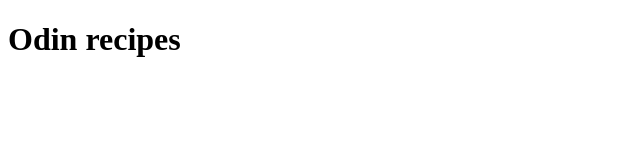
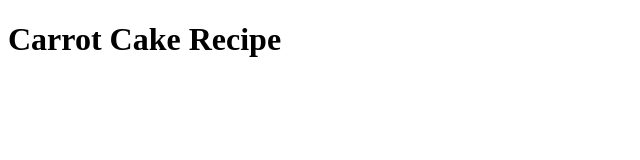
Before and after one commit to ChamilX/odin-recipes, a plain HTML site: page recipes/carrot-cake.html in a window 1280 px wide. Shown: the whole page, without its empty margins (0-640 px from the left). Drawn offline with Linux system fonts and the light colour scheme.

Commit message:
Add new directory recipes and carrot-cake.html
Added new directory called recipes and added a recipe page.

```diff
--- a/index.html
+++ b/recipes/carrot-cake.html
@@ -2,10 +2,10 @@
 <html lang="en">
     <head>
         <meta charset="UTF-8">
-        <title>Home</title>
+        <title>Carrot Cake Recipe</title>
     </head>
 
     <body>
-        <h1>Odin recipes</h1>
+        <h1>Carrot Cake Recipe</h1>
     </body>
 </html>
```
